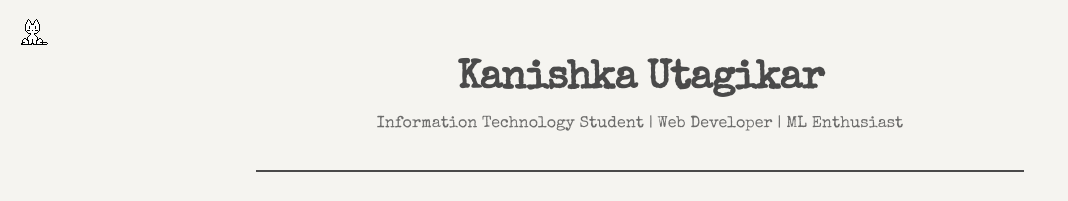
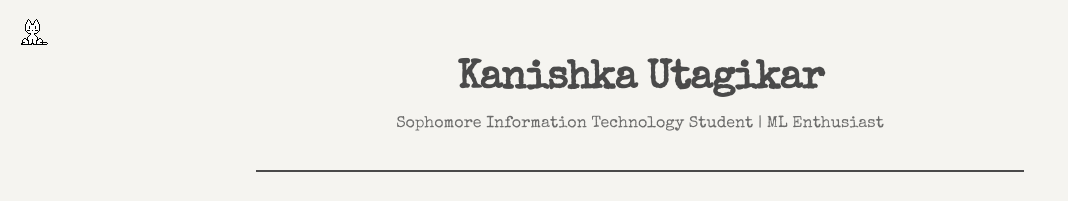
Before and after one commit to kanishkautag/Portfolio-Website, a plain HTML site: page index.html in a window 1280 px wide. Shown: the top 201 px of the page, without its empty margins (0-1068 px from the left). Drawn offline with nearby package versions, Linux system fonts and the light colour scheme.

Commit message:
Update index.html

```diff
--- a/index.html
+++ b/index.html
@@ -32,7 +32,7 @@
 
     <header>
         <h1>Kanishka Utagikar</h1>
-        <p>Information Technology Student | Web Developer | ML Enthusiast</p>
+        <p>Sophomore Information Technology Student | ML Enthusiast</p>
     </header>
 
     <main>
```
